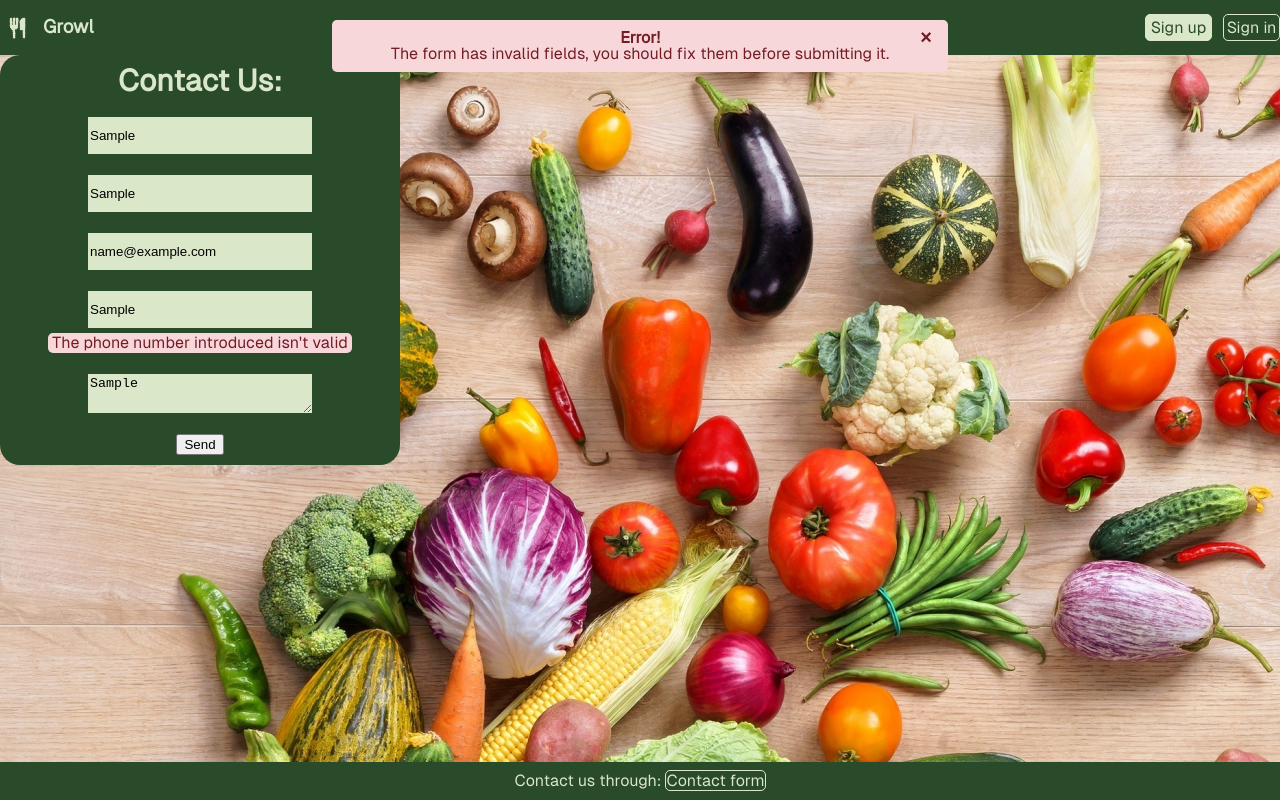
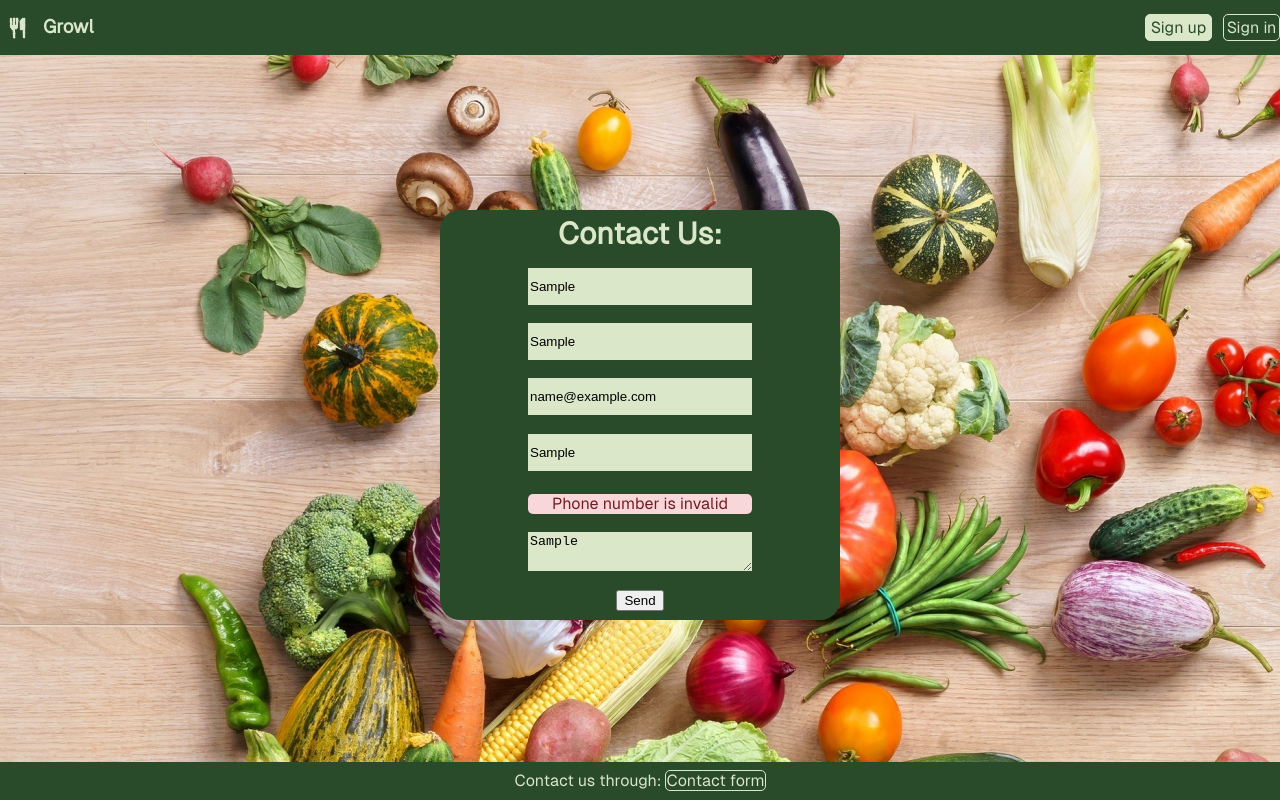
Before and after one commit to c0d3sh0rt4g3/Growl-REACT, a React (Vite) app: page /contact-us in a window 1280 px wide. Both pictures are taken after typing "Sample", "Sample", "name@example.com", "Sample", "Sample" into the empty fields and a click on the button "Send". Built offline with nearby package versions, Linux system fonts and the light colour scheme.

Commit message:
Added form validation with formik

```diff
--- a/package.json
+++ b/package.json
@@ -10,10 +10,12 @@
     "preview": "vite preview"
   },
   "dependencies": {
+    "formik": "^2.4.6",
     "react": "^18.2.0",
     "react-dom": "^18.2.0",
     "react-router-dom": "^6.28.0",
-    "sweetalert2": "^11.14.5"
+    "sweetalert2": "^11.14.5",
+    "yup": "^1.4.0"
   },
   "devDependencies": {
     "@types/react": "^18.2.43",
--- a/src/css/input-field.css
+++ b/src/css/input-field.css
@@ -3,7 +3,7 @@
     padding: 2px;
     color: var(--font-error-colour);
     justify-content: center;
-    width: 300px;
+    width: 220px;
     margin-top: 5px;
     background-color: var(--background-error-colour);
 }
--- a/src/pages/Contact/Contact.jsx
+++ b/src/pages/Contact/Contact.jsx
@@ -1,174 +1,148 @@
-import React, { useState } from "react"
-import CustomAlert from "../components/CustomAlert.jsx"
-import InputField from "../components/InputField.jsx"
-import {validateEmail} from "../../helpers/validateEmail.js";
+import React, {useState} from "react"
+import { Formik } from "formik"
+import * as Yup from "yup"
+import CustomAlert from "../components/CustomAlert.jsx";
 
 const Contact = () => {
-    // useState to store form data introduced on its fields.
-    const [contactData, setContactData] = useState({
-        name: "",
-        surname: "",
-        email: "",
-        phone: "",
-        message: ""
-    })
-    // useState to store error messages for each form field.
-    const [errors, setErrors] = useState({
-        name: "",
-        surname: "",
-        email: "",
-        phone: "",
-        message: ""
-    })
     // useState to store parameters to show an alert using CustomAlert component
     const [alert, setAlert] = useState({ show: false, message: "", type: "" })
 
-    // Function to handle the submission of the form
-    const handleSubmit = (e) => {
-        e.preventDefault()
-        const hasErrors = Object.values(errors).some((error) => error !== "")
-        const hasEmptyFields = Object.values(contactData).some((data) => data === "")
-        // We display an alert if we try to submit the form with incorrect fields
-        if (hasErrors) {
-            setAlert({
-                show: true,
-                message: "The form has invalid fields, you should fix them before submitting it.",
-                type: "error"
+    // Validation using Yup
+    const validationSchema = Yup.object().shape({
+        name: Yup.string()
+            .min(3, "Name should be at least 3 characters long")
+            .required("Name is required"),
+        surname: Yup.string()
+            .min(3, "Surname should be at least 3 characters long")
+            .required("Surname is required"),
+        email: Yup.string()
+            .email("Invalid email address")
+            .required("Email is required"),
+        phone: Yup.string()
+            .matches(/^(\+34)?\d{9}$/, "Phone number is invalid")
+            .required("Phone number is required"),
+        message: Yup.string()
+            .min(3, "Message should be at least 3 characters long")
+            .required("Message is required")
     })
-            return
-        // We display an error if we try to submit the form with empty fields without
-        } else if (hasEmptyFields) {
-            setAlert({
-                show: true,
-                message: "The form has empty fields, you should fill them before submitting it.",
-                type: "error"
-            })
-            return
-        }
 
+    // Handle form submission
+    const handleSubmit = (error, { resetForm }) => {
         setAlert({
             show: true,
             message: "Contact data sent successfully!",
             type: "success"
         })
-
-        // Reset contactData and errors state on succesful submit
-        setContactData({
-            name: "",
-            surname: "",
-            email: "",
-            phone: "",
-            message: ""
-        })
-
-        setErrors({
-            name: "",
-            surname: "",
-            email: "",
-            phone: "",
-            message: ""
-        })
-
-        console.log(`Name: ${contactData.name}\nSurname: ${contactData.surname}\nEmail: ${contactData.email}\nPhone: ${contactData.phone}`)
+        resetForm()
     }
 
-    // Add/Overwrites changed fields data on contactData useState
-    const handleChange = (e) => {
-        const { name, value } = e.target
-        setContactData({
-            ...contactData,
-            [name]: value
-        })
-    }
+    return (
+        <main id="account-form-container">
+            <Formik
+                initialValues={{
+                    name: '',
+                    surname: '',
+                    email: '',
+                    phone: '',
+                    message: ''
+                }}
+                validationSchema={validationSchema}
+                onSubmit={handleSubmit}
+            >
+            {({
+                values,
+                errors,
+                touched,
+                handleChange,
+                handleBlur,
+                handleSubmit,
+                isSubmitting,
+            }) => (
+                <form id="account-form" onSubmit={handleSubmit}>
+                    <h2>Contact Us:</h2>
 
-    // Function to validate fields on blur and store errors on the errors useState
-    const handleBlur = (e) => {
-        const { name, value } = e.target
-        const validationError = validateField(name, value)
-        setErrors({
-            ...errors,
-            [name]: validationError,
-        })
-    }
-
-    // Function to validate fields and return an error if gotten one
-    const validateField = (name, value) => {
-        let error = ""
-        if (name === "email" && !validateEmail(value)) {
-            error = `The email address introduced isn't valid`
-        } else if (name === "phone" && !validatePhone(value)) {
-            error = `The phone number introduced isn't valid`
-        } else if (value.length < 3) {
-            error = `The field ${name} should be at least 3 characters long`
-        }
-        return error
-    }
-
-    // We check if the phone number is valid by testing it through a regex that checks if it has 9 digits and the optional prefix +34
-    const validatePhone = (phone) => /^(\+34)?\d{9}$/.test(phone)
-
-    const { name, surname, email, phone, message } = contactData
-
-    return (
-        <main id={"#account-form-container"}>
-            <form id={"account-form"} onSubmit={handleSubmit}>
-                <h2>Contact Us:</h2>
-                <InputField
+                    <input
+                        type="text"
+                        className="form-textbox"
                         id="name"
                         name="name"
                         placeholder="Name"
-                    value={name}
+                        value={values.name}
                         onChange={handleChange}
                         onBlur={handleBlur}
-                    error={errors.name}
                     />
-                <InputField
+                    {errors.name && touched.name && (
+                        <p className="error-message">{errors.name}</p>
+                    )}
+
+                    <input
+                        type="text"
+                        className="form-textbox"
                         id="surname"
                         name="surname"
                         placeholder="Surname"
-                    value={surname}
+                        value={values.surname}
                         onChange={handleChange}
                         onBlur={handleBlur}
-                    error={errors.surname}
                     />
-                <InputField
+                    {errors.surname && touched.surname && (
+                        <p className="error-message">{errors.surname}</p>
+                    )}
+
+                    <input
+                        type="email"
+                        className="form-textbox"
                         id="email"
                         name="email"
                         placeholder="Email"
-                    value={email}
+                        value={values.email}
                         onChange={handleChange}
                         onBlur={handleBlur}
-                    error={errors.email}
                     />
-                <InputField
+                    {errors.email && touched.email && (
+                        <p className="error-message">{errors.email}</p>
+                    )}
+
+                    <input
+                        type="text"
+                        className="form-textbox"
                         id="phone"
                         name="phone"
                         placeholder="Phone Number"
-                    value={phone}
+                        value={values.phone}
                         onChange={handleChange}
                         onBlur={handleBlur}
-                    error={errors.phone}
                     />
+                    {errors.phone && touched.phone && (
+                        <p className="error-message">{errors.phone}</p>
+                    )}
+
                     <textarea
-                    className={"form-textbox"}
+                        className="form-textbox"
                         id="message"
                         name="message"
                         placeholder="Write us"
-                    value={message}
+                        value={values.message}
                         onChange={handleChange}
                         onBlur={handleBlur}
                         rows="4"
                         cols="50"
                     />
-                {errors.message && <p style={{color: 'red'}}>{errors.message}</p>}
-                <button id={"form-login-btn"} type="submit">Send</button>
+                    {errors.message && touched.message && (
+                        <p className="error-message">{errors.message}</p>
+                    )}
+
+                    <button id="form-login-btn" type="submit" disabled={isSubmitting}>
+                    Send
+                    </button>
                 </form>
-
+            )}
+            </Formik>
             {alert.show && (
                 <CustomAlert
                     message={alert.message}
                     type={alert.type}
-                    onClose={() => setAlert({ ...alert, show: false })}
+                    onClose={() => setAlert({...alert, show: false})}
                 />
             )}
         </main>
```
Also changed, not shown: 1 other file (tests, documents, lock files or other folders). Lines whose indentation alone changed are shown as unchanged.
